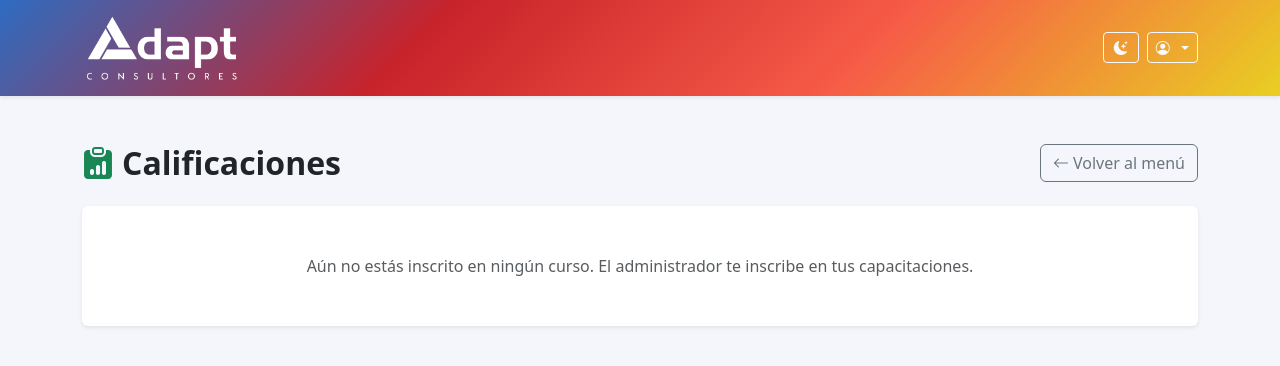
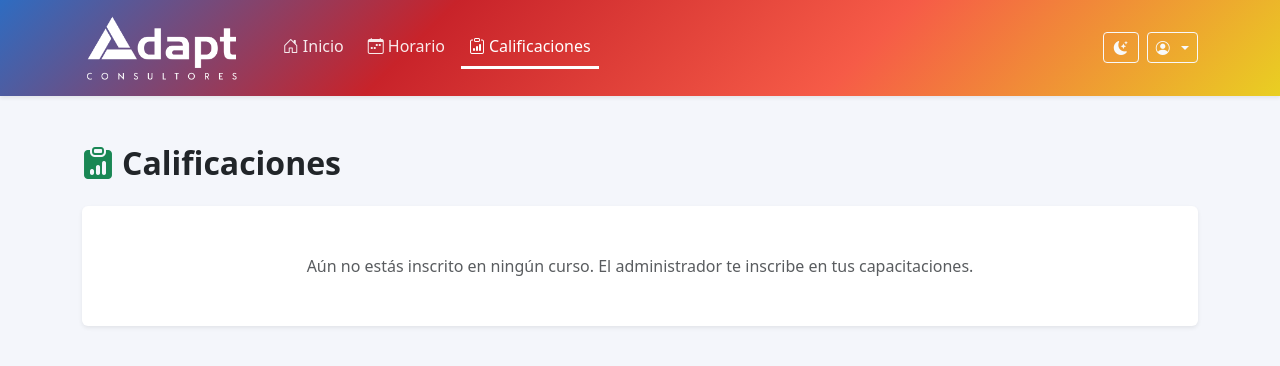
Before and after one commit to VAALTS/Proyecto-de-titulo, a Django app: page /alumno/calificaciones/ in a window 1280 px wide. Shown: the top 366 px of the page. Run offline with Django 5.2, Linux system fonts and the light colour scheme; the visitor is signed in with stand-in values (Sample User, id 1); data that the repository does not hold is empty.

Commit message:
Remake visual del menu de alumno

```diff
--- a/SCO/cursos/templates/alumno/calificaciones.html
+++ b/SCO/cursos/templates/alumno/calificaciones.html
@@ -7,9 +7,6 @@
 {% block content %}
 <div class="d-flex flex-wrap gap-2 justify-content-between align-items-center mb-4">
     <h2 class="fw-bold mb-0"><i class="bi bi-clipboard-data-fill text-success me-2"></i>Calificaciones</h2>
-    <a href="{% url 'alumno_inicio' %}" class="btn btn-outline-secondary">
-        <i class="bi bi-arrow-left me-1"></i>Volver al menú
-    </a>
 </div>
 
 {% for resumen in cursos %}
--- a/SCO/cursos/templates/alumno/curso.html
+++ b/SCO/cursos/templates/alumno/curso.html
@@ -13,7 +13,7 @@
             <i class="bi bi-person-workspace me-1"></i>{{ curso.profesor.get_short_name }}
         </span>
     </div>
-    <a href="{% url 'alumno_cursos' %}" class="btn btn-outline-secondary">
+    <a href="{% url 'alumno_inicio' %}" class="btn btn-outline-secondary">
         <i class="bi bi-arrow-left me-1"></i>Mis cursos
     </a>
 </div>
--- a/SCO/cursos/templates/alumno/horario.html
+++ b/SCO/cursos/templates/alumno/horario.html
@@ -7,9 +7,6 @@
 {% block content %}
 <div class="d-flex flex-wrap gap-2 justify-content-between align-items-center mb-4">
     <h2 class="fw-bold mb-0"><i class="bi bi-calendar-week-fill text-warning me-2"></i>Horario</h2>
-    <a href="{% url 'alumno_inicio' %}" class="btn btn-outline-secondary">
-        <i class="bi bi-arrow-left me-1"></i>Volver al menú
-    </a>
 </div>
 
 <div class="card shadow-sm border-0">
--- a/SCO/cursos/views_alumno.py
+++ b/SCO/cursos/views_alumno.py
@@ -10,16 +10,6 @@ from .calendario import eventos_de_calendario
 from .contenido import organizar_material, temas_del_foro
 from .models import BloqueHorario, Curso, Inscripcion, Material
 
-# Accesos del menú del alumno (RF-13)
-SECCIONES_ALUMNO = [
-    {'titulo': 'Cursos', 'descripcion': 'Revisa el contenido de tus capacitaciones y entrega tus actividades.',
-     'icono': 'bi-journal-bookmark-fill', 'color': 'primary', 'url': 'alumno_cursos'},
-    {'titulo': 'Horario', 'descripcion': 'Consulta tu calendario semanal de clases.',
-     'icono': 'bi-calendar-week-fill', 'color': 'warning', 'url': 'alumno_horario'},
-    {'titulo': 'Calificaciones', 'descripcion': 'Revisa tus notas y el promedio de cada curso.',
-     'icono': 'bi-clipboard-data-fill', 'color': 'success', 'url': 'alumno_calificaciones'},
-]
-
 
 def cursos_del_alumno(alumno):
     """Cursos activos en que el alumno tiene una inscripción vigente."""
@@ -29,7 +19,8 @@ def cursos_del_alumno(alumno):
 
 @alumno_required
 def alumno_inicio_view(request):
-    return render(request, 'alumno/menu.html', {'secciones': SECCIONES_ALUMNO})
+    """RF-13: el menú muestra los cursos del alumno; Horario y Calificaciones se abren desde la barra."""
+    return render(request, 'alumno/menu.html', {'cursos': cursos_del_alumno(request.user)})
 
 
 @alumno_required
--- a/SCO/usuarios/templates/base.html
+++ b/SCO/usuarios/templates/base.html
@@ -49,16 +49,58 @@
             box-shadow: 0 .75rem 1.5rem rgba(0, 0, 0, .15);
         }
         .menu-icon { font-size: 3.5rem; }
+
+        /* Barra del alumno: la página actual se marca con una línea blanca bajo el enlace */
+        .navbar-principal .nav-link {
+            color: rgba(255, 255, 255, .9);
+            font-weight: 500;
+            border-bottom: 3px solid transparent;
+        }
+        .navbar-principal .nav-link:hover,
+        .navbar-principal .nav-link:focus { color: #fff; border-bottom-color: rgba(255, 255, 255, .5); }
+        .navbar-principal .nav-link.active { color: #fff; border-bottom-color: #fff; }
+
+        /* Container de los cursos del alumno (menú) */
+        .contenedor-cursos { border-radius: .75rem; }
+        .tarjeta-curso { border-radius: .5rem; transition: transform .2s, box-shadow .2s; }
+        .tarjeta-curso:hover { transform: translateY(-4px); box-shadow: 0 .5rem 1.25rem rgba(0, 0, 0, .15); }
+        [data-bs-theme="dark"] .tarjeta-curso:hover { box-shadow: 0 .5rem 1.25rem rgba(0, 0, 0, .5); }
     </style>
     {% block extra_css %}{% endblock %}
 </head>
 <body>
 
-    <nav class="navbar navbar-dark navbar-principal shadow-sm">
+    <nav class="navbar navbar-expand-md navbar-dark navbar-principal shadow-sm">
         <div class="container">
             <a class="navbar-brand fw-bold" href="{% url 'home' %}">
                 <img src="{% static 'images/logo_adapt_blanco.png' %}" class="img-fluid" alt="LogoAdaptPNG" style="max-height: 70px;" >
             </a>
+
+            {# Navegación del alumno: Horario y Calificaciones se abren desde la barra #}
+            {% if user.rol == 'alumno' %}
+                <button class="navbar-toggler ms-auto me-2" type="button" data-bs-toggle="collapse" data-bs-target="#navAlumno"
+                        aria-controls="navAlumno" aria-expanded="false" aria-label="Mostrar navegación">
+                    <span class="navbar-toggler-icon"></span>
+                </button>
+                {% with pagina=request.resolver_match.url_name %}
+                <div class="collapse navbar-collapse order-last order-md-0" id="navAlumno">
+                    <ul class="navbar-nav me-auto ms-md-3 gap-md-2">
+                        <li class="nav-item">
+                            <a class="nav-link{% if pagina == 'alumno_inicio' or pagina == 'alumno_cursos' or pagina == 'alumno_curso' %} active" aria-current="page{% endif %}"
+                               href="{% url 'alumno_inicio' %}"><i class="bi bi-house-door me-1"></i>Inicio</a>
+                        </li>
+                        <li class="nav-item">
+                            <a class="nav-link{% if pagina == 'alumno_horario' %} active" aria-current="page{% endif %}"
+                               href="{% url 'alumno_horario' %}"><i class="bi bi-calendar-week me-1"></i>Horario</a>
+                        </li>
+                        <li class="nav-item">
+                            <a class="nav-link{% if pagina == 'alumno_calificaciones' %} active" aria-current="page{% endif %}"
+                               href="{% url 'alumno_calificaciones' %}"><i class="bi bi-clipboard-data me-1"></i>Calificaciones</a>
+                        </li>
+                    </ul>
+                </div>
+                {% endwith %}
+            {% endif %}
 
             <div class="d-flex align-items-center gap-2">
             {# Botón de modo día/noche #}
```
Also changed, not shown: SCO/cursos/templates/alumno/menu.html (+68 -15 lines), SCO/cursos/tests.py (+20 -6 lines).
